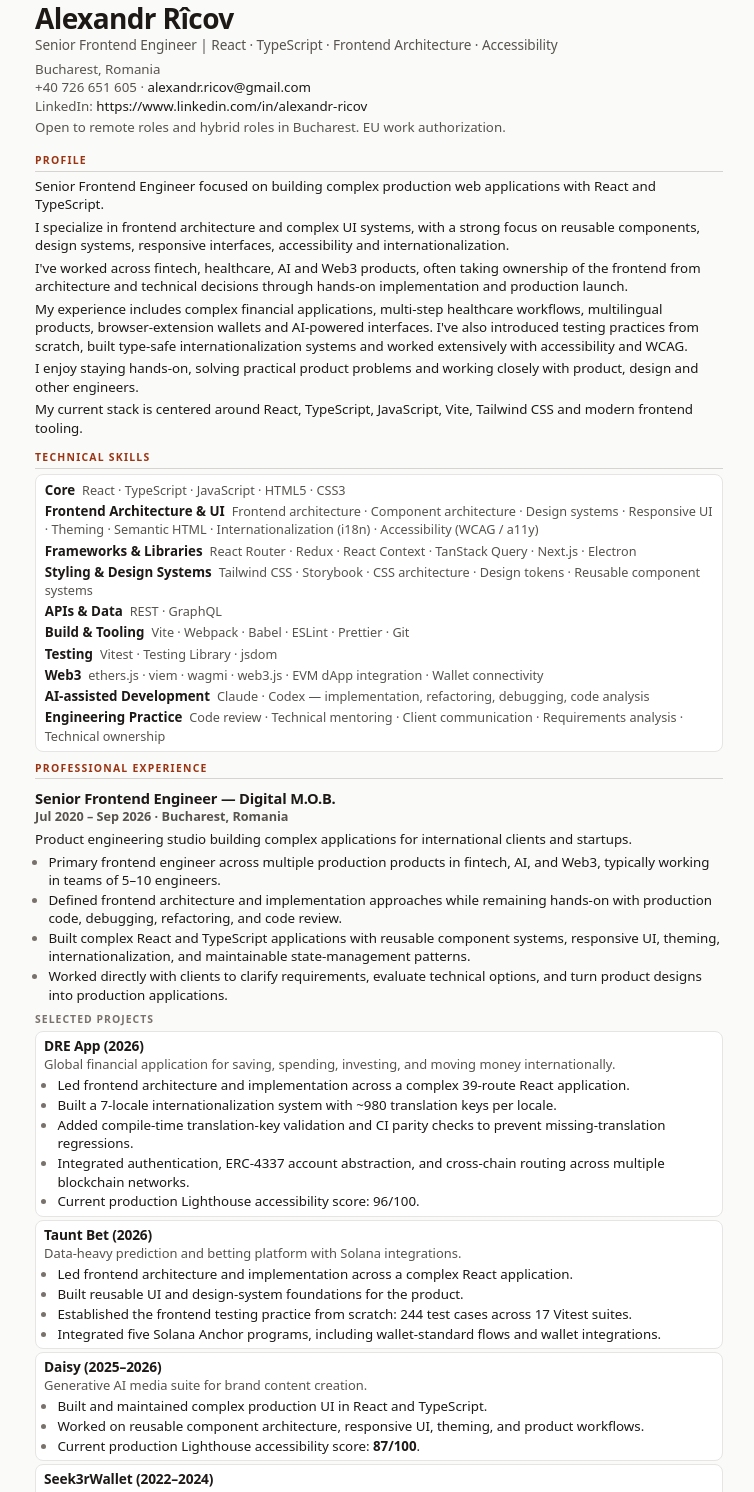
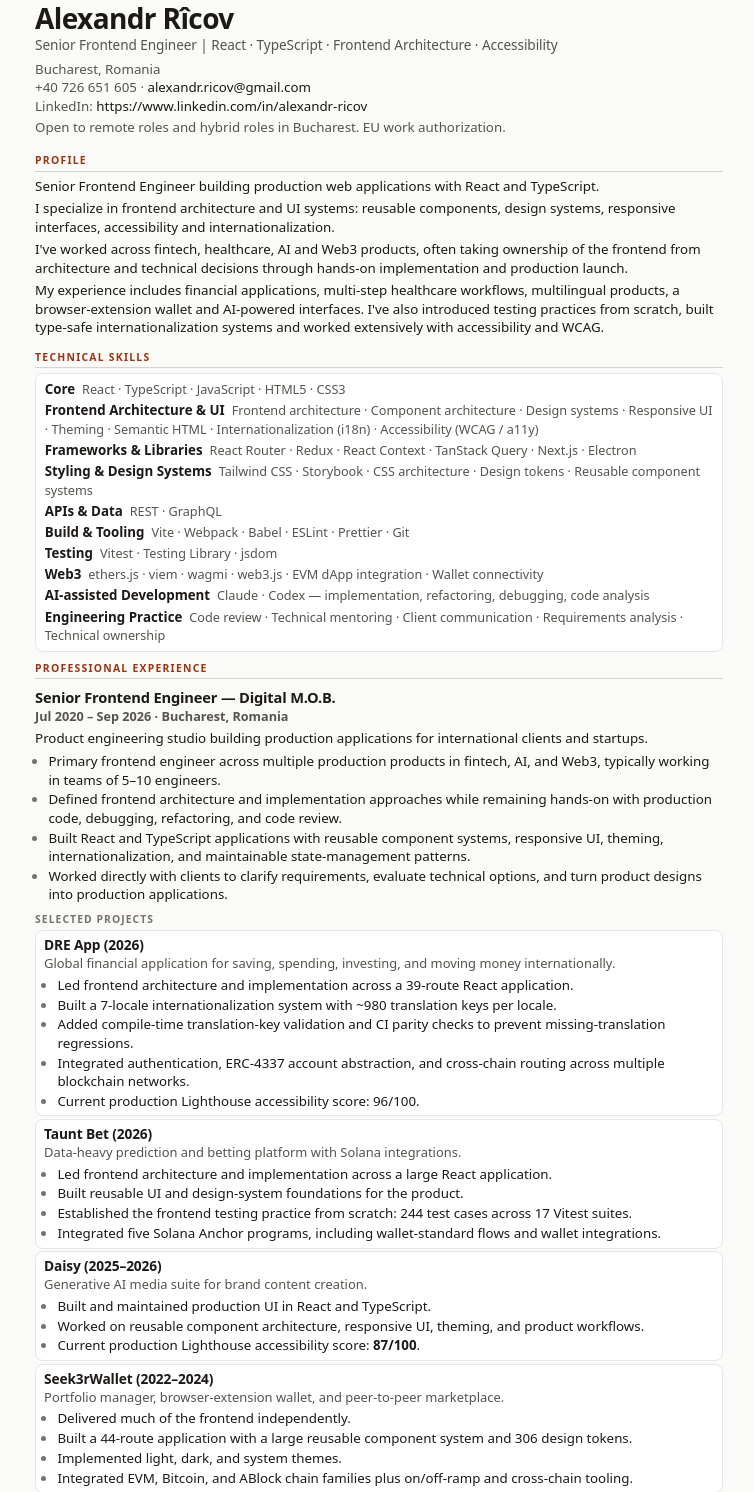
Before and after one commit to alexandrricov/alexandrricov, a website: page index.html in a window 1280 px wide. Shown: the part 46-1538 px from the top of the page, without its empty margins (261-1015 px from the left). Drawn offline with Linux system fonts and the light colour scheme.

Commit message:
Tighten wording
Drop the stack paragraph that duplicated Technical Skills and the
generic closing one, unstack the repeated focus phrasing, correct the
wallet to singular, and cut 'complex' where it carried no meaning.

```diff
--- a/index.html
+++ b/index.html
@@ -282,12 +282,10 @@
 </header>
 <hr>
 <h2>Profile</h2>
-<p>Senior Frontend Engineer focused on building complex production web applications with React and TypeScript.</p>
-<p>I specialize in frontend architecture and complex UI systems, with a strong focus on reusable components, design systems, responsive interfaces, accessibility and internationalization.</p>
+<p>Senior Frontend Engineer building production web applications with React and TypeScript.</p>
+<p>I specialize in frontend architecture and UI systems: reusable components, design systems, responsive interfaces, accessibility and internationalization.</p>
 <p>I&#39;ve worked across fintech, healthcare, AI and Web3 products, often taking ownership of the frontend from architecture and technical decisions through hands-on implementation and production launch.</p>
-<p>My experience includes complex financial applications, multi-step healthcare workflows, multilingual products, browser-extension wallets and AI-powered interfaces. I&#39;ve also introduced testing practices from scratch, built type-safe internationalization systems and worked extensively with accessibility and WCAG.</p>
-<p>I enjoy staying hands-on, solving practical product problems and working closely with product, design and other engineers.</p>
-<p>My current stack is centered around React, TypeScript, JavaScript, Vite, Tailwind CSS and modern frontend tooling.</p>
+<p>My experience includes financial applications, multi-step healthcare workflows, multilingual products, a browser-extension wallet and AI-powered interfaces. I&#39;ve also introduced testing practices from scratch, built type-safe internationalization systems and worked extensively with accessibility and WCAG.</p>
 <hr>
 <h2>Technical Skills</h2>
 <section class="skills">
@@ -317,18 +315,18 @@
 <h2>Professional Experience</h2>
 <h3>Senior Frontend Engineer — Digital M.O.B.</h3>
 <p><strong>Jul 2020 – Sep 2026 · Bucharest, Romania</strong></p>
-<p>Product engineering studio building complex applications for international clients and startups.</p>
+<p>Product engineering studio building production applications for international clients and startups.</p>
 <ul>
 <li>Primary frontend engineer across multiple production products in fintech, AI, and Web3, typically working in teams of 5–10 engineers.</li>
 <li>Defined frontend architecture and implementation approaches while remaining hands-on with production code, debugging, refactoring, and code review.</li>
-<li>Built complex React and TypeScript applications with reusable component systems, responsive UI, theming, internationalization, and maintainable state-management patterns.</li>
+<li>Built React and TypeScript applications with reusable component systems, responsive UI, theming, internationalization, and maintainable state-management patterns.</li>
 <li>Worked directly with clients to clarify requirements, evaluate technical options, and turn product designs into production applications.</li>
 </ul>
 <h4>Selected Projects</h4>
 <section class="project">
 <p><strong>DRE App (2026)</strong><br>Global financial application for saving, spending, investing, and moving money internationally.</p>
 <ul>
-<li>Led frontend architecture and implementation across a complex 39-route React application.</li>
+<li>Led frontend architecture and implementation across a 39-route React application.</li>
 <li>Built a 7-locale internationalization system with ~980 translation keys per locale.</li>
 <li>Added compile-time translation-key validation and CI parity checks to prevent missing-translation regressions.</li>
 <li>Integrated authentication, ERC-4337 account abstraction, and cross-chain routing across multiple blockchain networks.</li>
@@ -339,7 +337,7 @@
 <section class="project">
 <p><strong>Taunt Bet (2026)</strong><br>Data-heavy prediction and betting platform with Solana integrations.</p>
 <ul>
-<li>Led frontend architecture and implementation across a complex React application.</li>
+<li>Led frontend architecture and implementation across a large React application.</li>
 <li>Built reusable UI and design-system foundations for the product.</li>
 <li>Established the frontend testing practice from scratch: 244 test cases across 17 Vitest suites.</li>
 <li>Integrated five Solana Anchor programs, including wallet-standard flows and wallet integrations.</li>
@@ -349,7 +347,7 @@
 <section class="project">
 <p><strong>Daisy (2025–2026)</strong><br>Generative AI media suite for brand content creation.</p>
 <ul>
-<li>Built and maintained complex production UI in React and TypeScript.</li>
+<li>Built and maintained production UI in React and TypeScript.</li>
 <li>Worked on reusable component architecture, responsive UI, theming, and product workflows.</li>
 <li>Current production Lighthouse accessibility score: <strong>87/100</strong>.</li>
 </ul>
```
Also changed, not shown: Alexandr_Ricov_Resume.md (+8 -12 lines), 1 other file.
